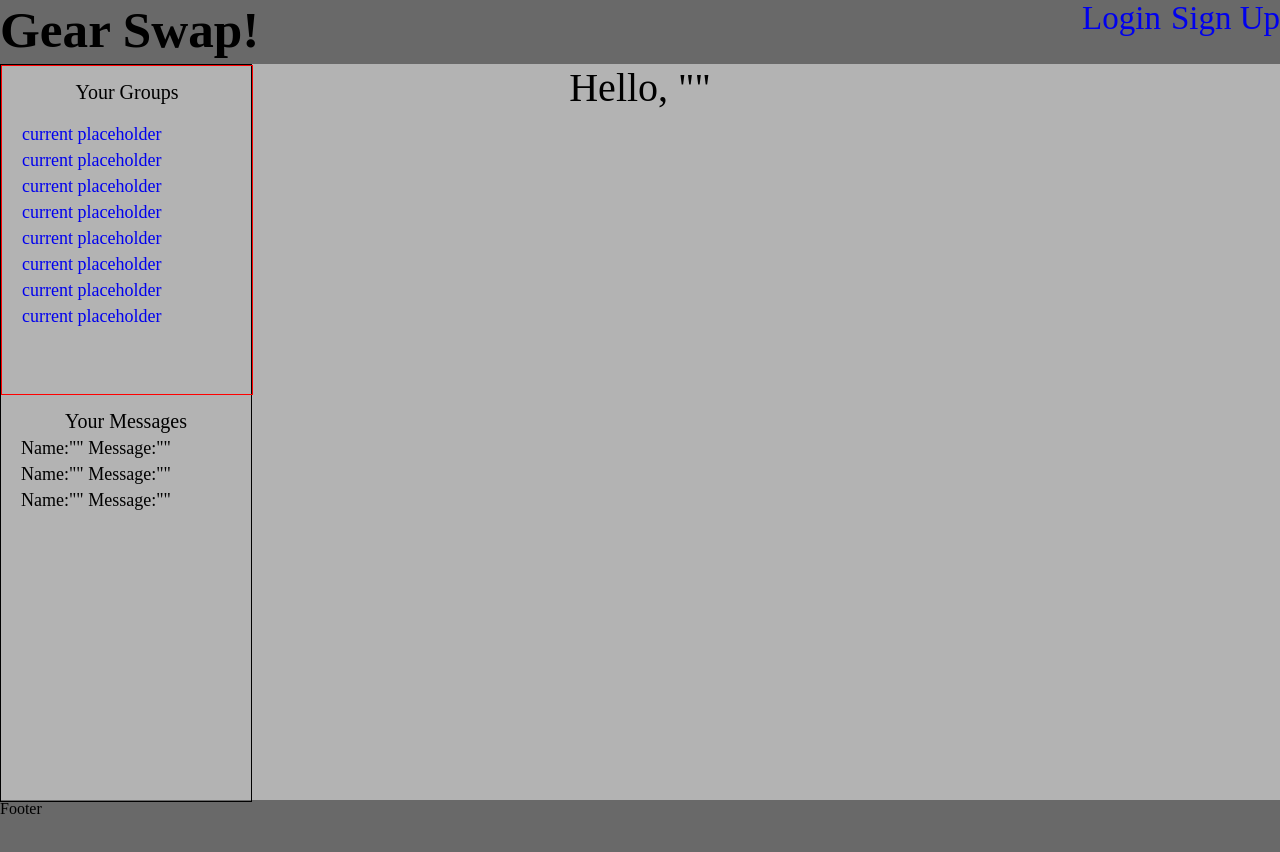
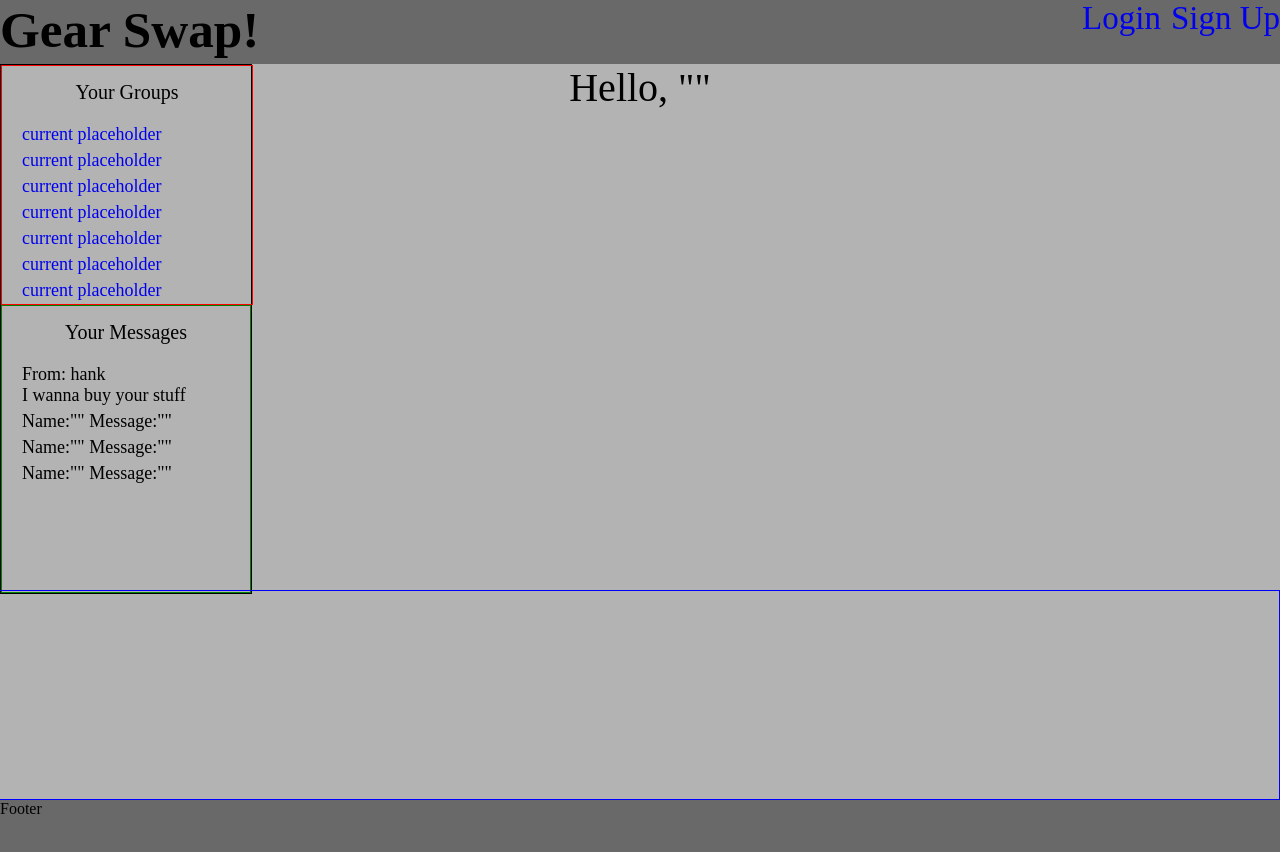
Before and after one commit to bpiper91/gear-swap, a React (Create React App) app in the folder client/: page /profile in a window 1280 px wide. Shown: the top 852 px of the page. Built offline with nearby package versions, Linux system fonts and the light colour scheme.

Commit message:
set up containers in profile.js

```diff
--- a/client/src/assets/css/profile.css
+++ b/client/src/assets/css/profile.css
@@ -8,18 +8,24 @@
     font-size: 40px;
 }
 
+/*.profile-info-wrapper {*/
+/*    display: flex;*/
+/*    flex-direction: row;*/
+/*    justify-content: space-between;*/
+/*}*/
+
 .user-groups-container {
     display: flex;
     flex-direction: column;
     position: absolute;
     top: 8vh;
-    height: 92vh;
+    height: 66vh;
     border: 1px solid black;
     width: 250px;
 }
 
 .user-groups {
-    height: 41vh;
+    height: 30vh;
     width: 250px;
     border: 1px solid red;
     overflow-y: hidden;
@@ -50,14 +56,36 @@
     margin-top: 5px;
 }
 
+.user-messages-container {
+    border: 1px solid green;
+    height: 36vh;
+}
+
 .user-messages-title {
     text-align: center;
     font-size: 20px;
     margin-top: 15px;
 }
 
+.user-messages-list-cont ul {
+    list-style-type: none;
+    margin-left: -20px;
+    margin-top: 20px;
+}
+
 .user-message {
+    display: flex;
+    flex-direction: column;
     font-size: 18px;
+    text-decoration: none;
     margin-top: 5px;
-    margin-left: -20px;
 }
+
+.active-listings-container {
+    position: absolute;
+    bottom: 0;
+    right: 0;
+    border: 1px solid blue;
+    height: 26vh;
+    width: 100vw;
+}
--- a/client/src/pages/Profile.js
+++ b/client/src/pages/Profile.js
@@ -1,14 +1,19 @@
 import React from "react";
 // <div className="" id=""></div>
+// <div className=""></div>
 const Profile = () => {
     return (
         <main className="profile-main">
             <div className="user-name" id="user-name">Hello, ""</div>
             <div className="user-groups-container" id="user-groups-container">
+
+                {/* NEED: display users groups in user-group-list */}
+
                 <div className="user-groups" id="user-groups">
                     <div className="user-groups-title">Your Groups</div>
                     <ul className="user-groups-list">
-                        <li className="user-group-list"><a href="/">current placeholder</a></li>
+                        <li className="user-group-list"><a href="/"><span id="user-group-list"></span></a></li>
+                        {/* delete following placeholders when inputs display */}
                         <li className="user-group-list"><a href="/">current placeholder</a></li>
                         <li className="user-group-list"><a href="/">current placeholder</a></li>
                         <li className="user-group-list"><a href="/">current placeholder</a></li>
@@ -18,10 +23,20 @@ const Profile = () => {
                         <li className="user-group-list"><a href="/">current placeholder</a></li>
                     </ul>
                 </div>
+
+                {/* NEED: Pull in Name and Message to display on list */}
+                {/* NEED: Get new user-message <li> element to display upon being submitted */}
+
                 <div className="user-messages-container" id="user-messages-container">
                     <div className="user-messages-title">Your Messages</div>
                     <div className="user-messages-list-cont" id="user-messages-lsit-cont">
                         <ul className="user-messages-list" id="user-messages-list">
+
+                            <li className="user-message">
+                                <span id="message-users-name">From: hank</span>
+                                <span id="message-users-message">I wanna buy your stuff</span>
+                            </li>
+                            {/* delete following placeholders when inputs display */}
                             <li className="user-message"> Name:"" Message:""</li>
                             <li className="user-message"> Name:"" Message:""</li>
                             <li className="user-message"> Name:"" Message:""</li>
@@ -29,6 +44,16 @@ const Profile = () => {
                     </div>
                 </div>
             </div>
+            <div className="active-listings-container">
+                <div className="photo-desc-wrapper">
+                    <div className="listing-photo" id="listing-photo">
+                        <span className="listing-photo" id="listing-photo"></span>
+                    </div>
+                    <div className="listing-desc" id="listing-desc">
+                        <span className="listing-desc" id="listing-desc"></span>
+                    </div>
+                </div>
+            </div>
         </main>
     )
 };
--- a/client/src/pages/Signup.js
+++ b/client/src/pages/Signup.js
@@ -7,6 +7,9 @@ const Signup = () => {
             <form className="login-sheet">
                 <h1 className="login-title">Create an Account</h1>
                 <div id="email-password-wrapper">
+
+                    {/* NEEED: validate and store user info upon clicking submit button */}
+
                     <h4 className="login-epass">* Username</h4>
                     <input name="user-i" className="login-epass-input" placeholder="Username"/>
                     <h4 className="login-epass">* Email</h4>
```
Also changed, not shown: client/src/pages/Home.js (+7 -2 lines).
